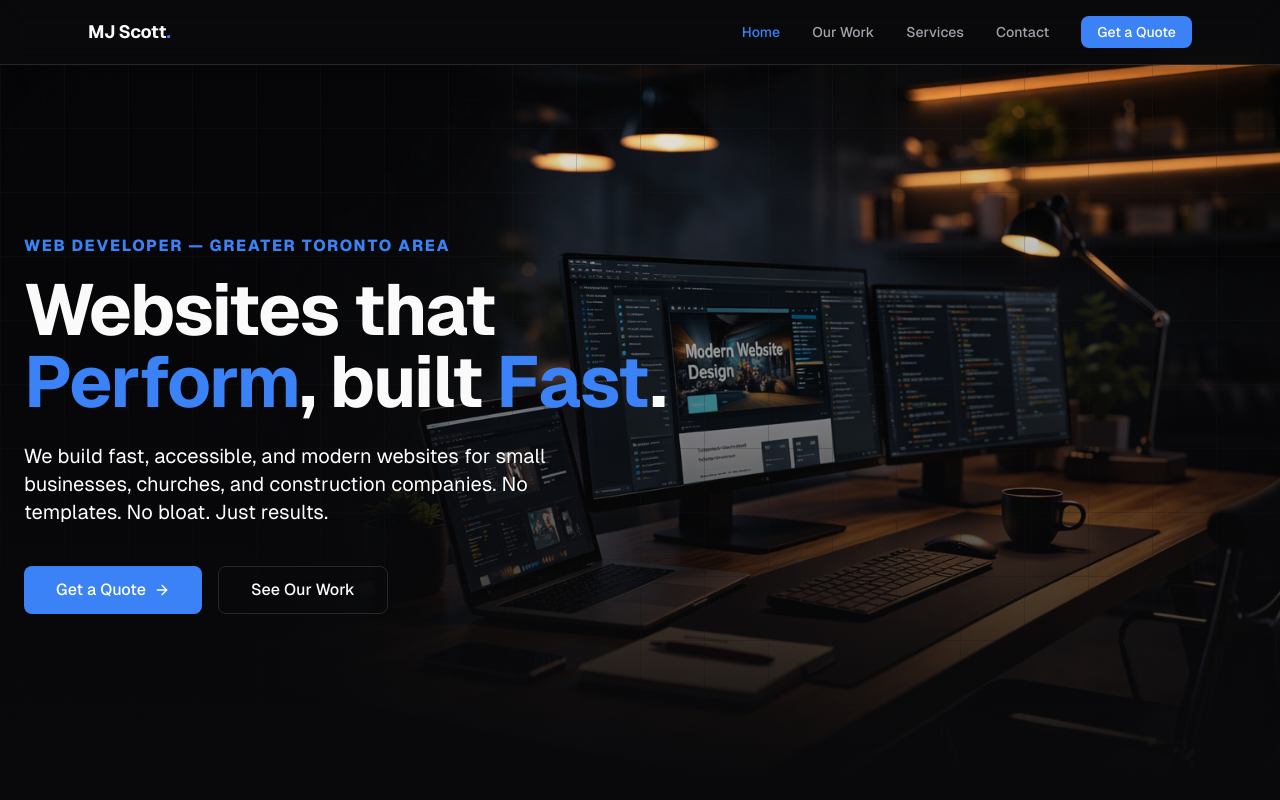
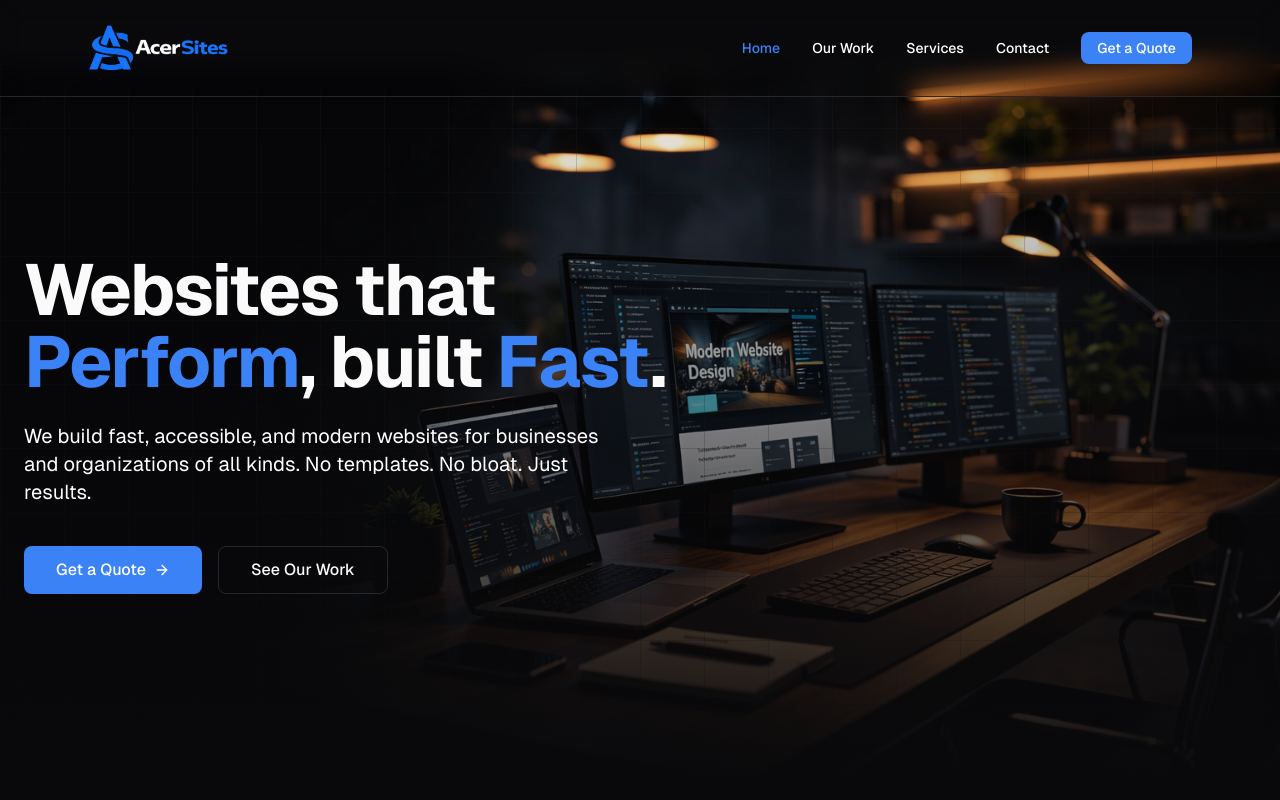
Before and after one commit to Joshuams128/Business, a Next.js app: page / in a window 1280 px wide. Shown: the top 800 px of the page. Built offline with nearby package versions, Linux system fonts and the light colour scheme.

Commit message:
added logo

```diff
--- a/src/app/layout.tsx
+++ b/src/app/layout.tsx
@@ -19,8 +19,8 @@ const geistMono = localFont({
 
 export const metadata: Metadata = {
   title: {
-    default: "MJ Scott Web Development | Greater Toronto Area",
-    template: "%s | MJ Scott Web Development",
+    default: "NexSites | Web Development",
+    template: "%s | NexSites",
   },
   description:
     "Professional web development for small businesses, churches, and construction companies in the Greater Toronto Area. We prioritize performance, speed, and accessibility in every build.",
@@ -33,27 +33,38 @@ export const metadata: Metadata = {
     "church website",
     "construction website",
     "Next.js",
-    "MJ Scott",
+    "NexSites",
   ],
-  authors: [{ name: "MJ Scott" }],
-  creator: "MJ Scott",
+  authors: [{ name: "NexSites" }],
+  creator: "NexSites",
   openGraph: {
     type: "website",
     locale: "en_CA",
-    siteName: "MJ Scott Web Development",
-    title: "MJ Scott Web Development | Greater Toronto Area",
+    siteName: "NexSites",
+    title: "NexSites | Web Development",
     description:
       "Professional web development for small businesses, churches, and construction companies. Performance, speed, and accessibility in every build.",
   },
   twitter: {
     card: "summary_large_image",
-    title: "MJ Scott Web Development",
+    title: "NexSites",
     description:
       "Professional web development for small businesses, churches, and construction companies in the GTA.",
   },
   robots: {
     index: true,
     follow: true,
+  },
+  icons: {
+    icon: [
+      {
+        rel: "icon",
+        url: "/images/logo.png",
+        type: "image/png",
+      }
+    ],
+    shortcut: "/images/logo.png",
+    apple: "/images/logo.png",
   },
 };
 
@@ -65,6 +76,7 @@ export default function RootLayout({
   return (
     <html lang="en" className="scroll-smooth">
       <head>
+        <link rel="icon" type="image/png" href="/images/logo.png" />
         <link rel="preload" as="image" href="/images/bg1.png" />
       </head>
       <body
--- a/src/components/hero.tsx
+++ b/src/components/hero.tsx
@@ -35,16 +35,13 @@ export function Hero() {
           transition={{ duration: 0.7, ease: "easeOut" }}
           className="max-w-3xl text-left"
         >
-          <p className="mb-4 text-base font-extrabold uppercase tracking-widest text-accent">
-            Web Developer — Greater Toronto Area
-          </p>
           <h1 className="text-4xl font-bold leading-tight tracking-tight md:text-6xl lg:text-7xl">
             Websites that <span className="text-accent">Perform</span>, built <span className="text-accent">Fast</span>.
           </h1>
           <p className="mt-6 max-w-xl text-lg leading-relaxed text-white md:text-xl">
-            We build fast, accessible, and modern websites for small businesses,
-            churches, and construction companies. No templates. No bloat. Just
-            results.
+            We build fast, accessible, and modern websites for businesses and organizations
+            of all kinds.
+             No templates. No bloat. Just results.
           </p>
           <div className="mt-10 flex flex-col gap-4 sm:flex-row">
             <Button size="lg" asChild>
--- a/src/components/navigation.tsx
+++ b/src/components/navigation.tsx
@@ -3,6 +3,7 @@
 import Link from "next/link";
 import { usePathname } from "next/navigation";
 import { useState } from "react";
+import Image from "next/image";
 import { Menu, X } from "lucide-react";
 import { cn } from "@/lib/utils";
 import { navLinks, siteConfig } from "@/lib/data";
@@ -13,10 +14,15 @@ export function Navigation() {
 
   return (
     <header className="fixed top-0 z-50 w-full border-b border-border/50 bg-background/80 backdrop-blur-md">
-      <nav className="mx-auto flex h-16 max-w-6xl items-center justify-between px-6">
-        <Link href="/" className="text-lg font-bold tracking-tight">
-          {siteConfig.name}
-          <span className="text-accent">.</span>
+      <nav className="mx-auto flex h-24 max-w-6xl items-center justify-between px-6">
+        <Link href="/" className="flex items-center">
+          <Image
+            src="/images/logo.png"
+            alt={siteConfig.name}
+            width={300}
+            height={300}
+            className="h-12 w-auto"
+          />
         </Link>
 
         {/* Desktop nav */}
@@ -29,7 +35,7 @@ export function Navigation() {
                   "text-sm font-medium transition-colors hover:text-accent",
                   pathname === link.href
                     ? "text-accent"
-                    : "text-muted-foreground"
+                    : "text-white"
                 )}
               >
                 {link.label}
@@ -73,7 +79,7 @@ export function Navigation() {
                     "text-base font-medium transition-colors hover:text-accent",
                     pathname === link.href
                       ? "text-accent"
-                      : "text-muted-foreground"
+                      : "text-white"
                   )}
                 >
                   {link.label}
--- a/src/lib/data.ts
+++ b/src/lib/data.ts
@@ -1,6 +1,6 @@
 export const siteConfig = {
-  name: "MJ Scott",
-  title: "MJ Scott Web Development",
+  name: "NexSites",
+  title: "NexSites",
   description:
     "Professional web development for small businesses, churches, and construction companies in the Greater Toronto Area. We prioritize performance, speed, and accessibility in every build.",
   url: "https://mjscott.ca",
```
Also changed, not shown: public/images/logo.png (added).
